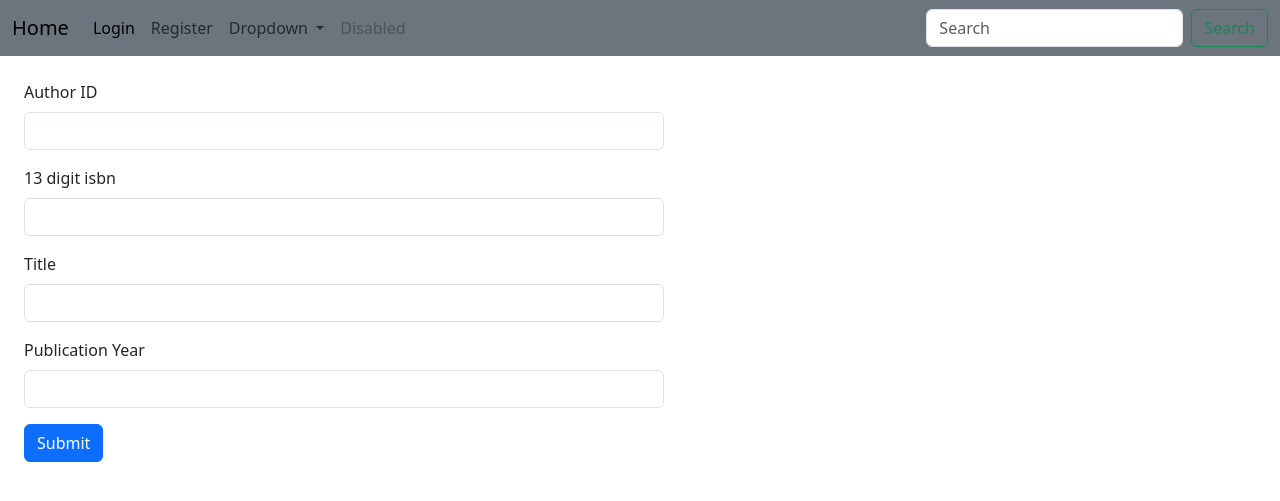
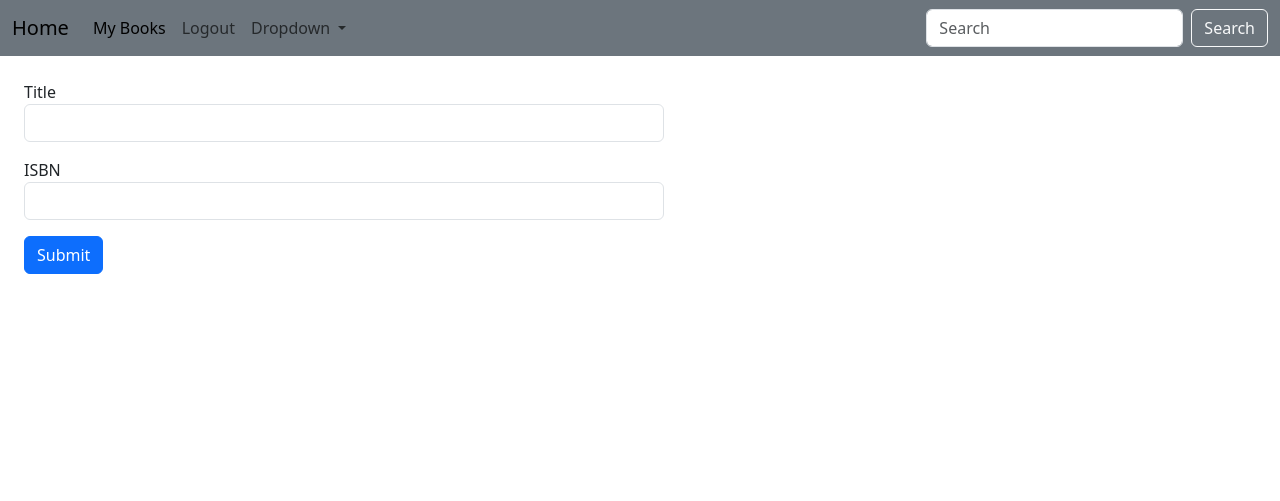
Before and after one commit to Jkhall81/Wow-Library, a Flask app: template templates/add_book.html in a window 1280 px wide. Shown: the top 501 px of the page. Run offline with Flask 3, Linux system fonts and the light colour scheme; the template is opened without the code that fills it: values that come from a table or form of the project are taken from there, others are empty; a user stored in the database is signed in; some libraries are stand-ins or nearby versions.

Commit message:
got the api call working, books are being correctly grabbed from the google books api, and are being saved to the database.  need to see if i can get a higher quality book image.  books are being displayed in users my books page.  higher quality image is next, then need to set up deleting and rating books.

```diff
--- a/app.py
+++ b/app.py
@@ -38,7 +38,7 @@ def load_user(id):
 
 @app.route('/', methods=['GET', 'POST'])
 def home():
-    return render_template('home.html', user=current_user)
+    return render_template('home.html')
 
 
 if __name__ == '__main__':
--- a/auth.py
+++ b/auth.py
@@ -22,7 +22,7 @@ def login():
             if check_password_hash(user.password, password):
                 flash('logged in successfully!')
                 login_user(user, remember=True)
-                return redirect(url_for('home'))
+                return redirect(url_for('home', user=user))
             else:
                 flash('Incorrect password, try again.')
 
@@ -36,6 +36,7 @@ def login():
 def logout():
     if current_user.is_authenticated:
         logout_user()
+        flash('You have been successfully logged out!')
     return redirect(url_for('home'))
 
 
--- a/forms/forms.py
+++ b/forms/forms.py
@@ -18,8 +18,8 @@ class UserRegistrationForm(Form):
 
 
 class AddBookForm(Form):
-    title = StringField('Title', validators=[validators.InputRequired()])
-    isbn = IntegerField('ISBN', validators=[validators.InputRequired()])
+    title = StringField('Title')
+    isbn = IntegerField('ISBN')
 
 
 class LoginForm(Form):
--- a/templates/add_book.html
+++ b/templates/add_book.html
@@ -4,22 +4,15 @@
 
 {% block content %}
 <div class='mt-4 ms-4 w-50'>
-    <form action='/crud/add_book' method='POST'>
+    <form action="{{ url_for('crud.add_book', user_id=current_user.id) }}" method='POST'>
+        <input type="hidden" name="csrf_token" value="{{ csrf_token() }}"/>
         <div class="mb-3">
-            <label for="author_id" class="form-label">Author ID</label>
-            <input name='author_id' type="number" class="form-control" id="isbn" aria-describedby="author id">
+            {{form.title.label}}
+            {{form.title(class='form-control')}}
         </div>
         <div class="mb-3">
-            <label for="isbn" class="form-label">13 digit isbn</label>
-            <input name='isbn' type="number" class="form-control" id="isbn" aria-describedby="emailHelp">
-        </div>
-        <div class="mb-3">
-            <label for="title" class="form-label">Title</label>
-            <input name='title' type="text" class="form-control" id="title">
-        </div>
-        <div class="mb-3">
-            <label for="publication_year" class="form-label">Publication Year</label>
-            <input name='publication_year' type="number" class="form-control" id="publication_year">
+            {{form.isbn.label}}
+            {{form.isbn(class='form-control')}}
         </div>
         <button type="submit" class="btn btn-primary">Submit</button>
     </form>
--- a/templates/my_books.html
+++ b/templates/my_books.html
@@ -11,7 +11,7 @@
 <div class='col mb-4'>
 <div class="card h-100 shadow-lg">
   {% if book.image_link %}
-  <a href="{{ url_for('book_details', book_id=book.id) }}" data-bs-toggle="tooltip" data-bs-title="Click image to view book details." data-bs-placement="top">
+  <a href="#" data-bs-toggle="tooltip" data-bs-title="Click image to view book details." data-bs-placement="top">
   <img src='{{ book.image_link }}' class='card-img-top' alt='{{ book.title }}'>
   </a>
   {% else %}
--- a/templates/navbar.html
+++ b/templates/navbar.html
@@ -7,7 +7,7 @@
         </button>
         <div class="collapse navbar-collapse" id="navbarSupportedContent">
             <ul class="navbar-nav me-auto mb-2 mb-lg-0">
-                {% if not user.is_authenticated %}
+                {% if not current_user.is_authenticated %}
                 <li class="nav-item">
                     <a class="nav-link active" aria-current="page" href="{{ url_for('auth.login') }}">Login</a>
                 </li>
@@ -16,10 +16,10 @@
                 </li>
                 {% else %}
                 <li class="nav-item">
-                    <a class="nav-link active" aria-current="page" href="#">Login</a>
+                    <a class="nav-link active" aria-current="page" href="{{ url_for('crud.my_books', user_id=current_user.id) }}">My Books</a>
                 </li>
                 <li class="nav-item">
-                    <a class="nav-link" href="#">Logout</a>
+                    <a class="nav-link" href="{{ url_for('auth.logout') }}">Logout</a>
                 </li>
                 {% endif %}
                 <li class="nav-item dropdown">
@@ -35,13 +35,15 @@
                         <li><a class="dropdown-item" href="#">Something else here</a></li>
                     </ul>
                 </li>
+                {% if current_user.is_authenticated and request.path == url_for('crud.my_books', user_id=current_user.id) %}
                 <li class="nav-item">
-                    <a class="nav-link disabled" aria-disabled="true">Disabled</a>
+                    <a class="nav-link" href="{{ url_for('crud.add_book', user_id=current_user.id) }}">Add Book</a>
                 </li>
+                {% endif %}
             </ul>
             <form class="d-flex" role="search">
                 <input class="form-control me-2" type="search" placeholder="Search" aria-label="Search">
-                <button class="btn btn-outline-success" type="submit">Search</button>
+                <button class="btn btn-outline-light" type="submit">Search</button>
             </form>
         </div>
     </div>
```
Also changed, not shown: crud_routes.py (+26 -14 lines), datamanager/sqlalchemy_data_manager.py (+30 -3 lines), data/library.sqlite.
